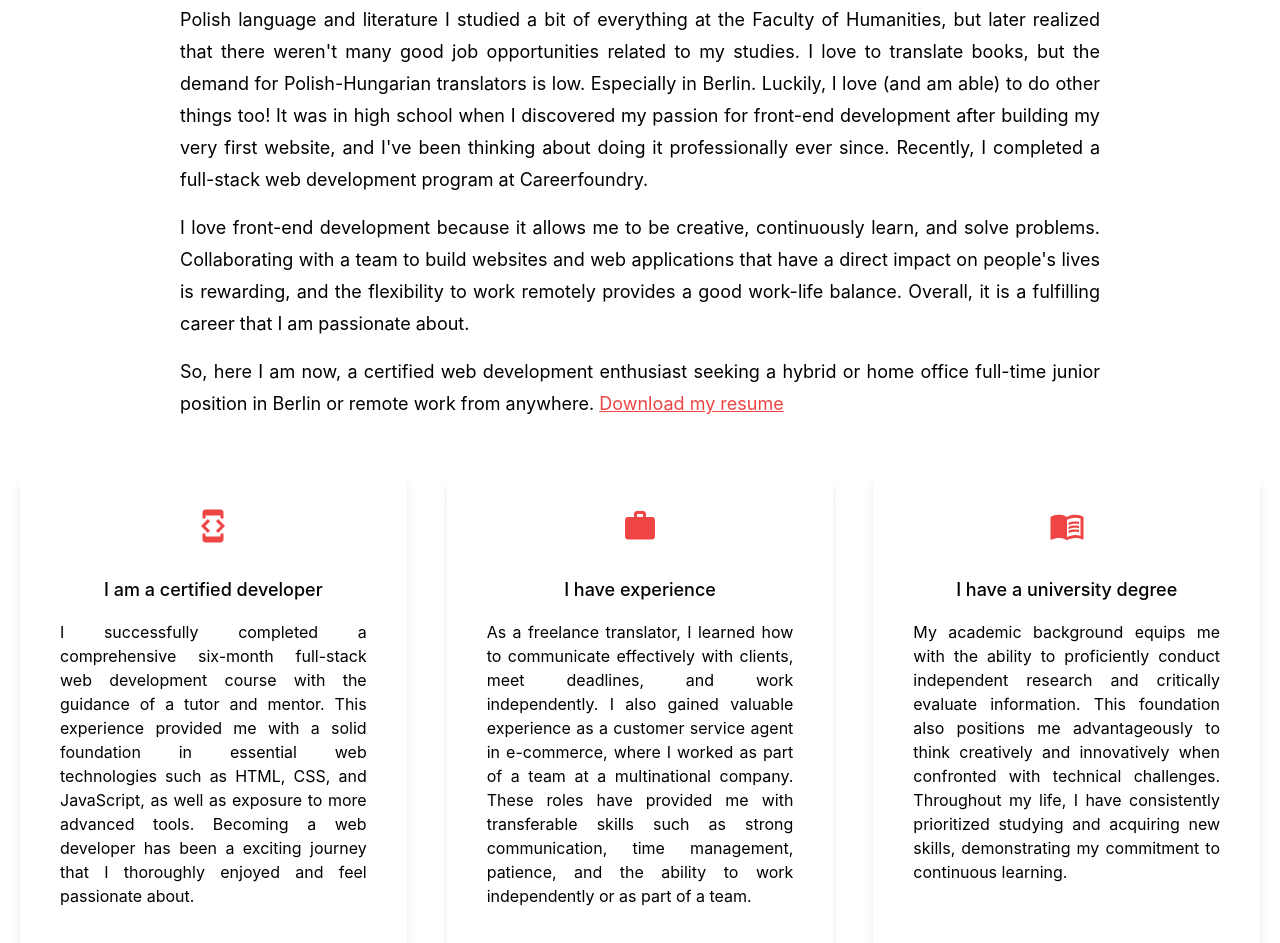
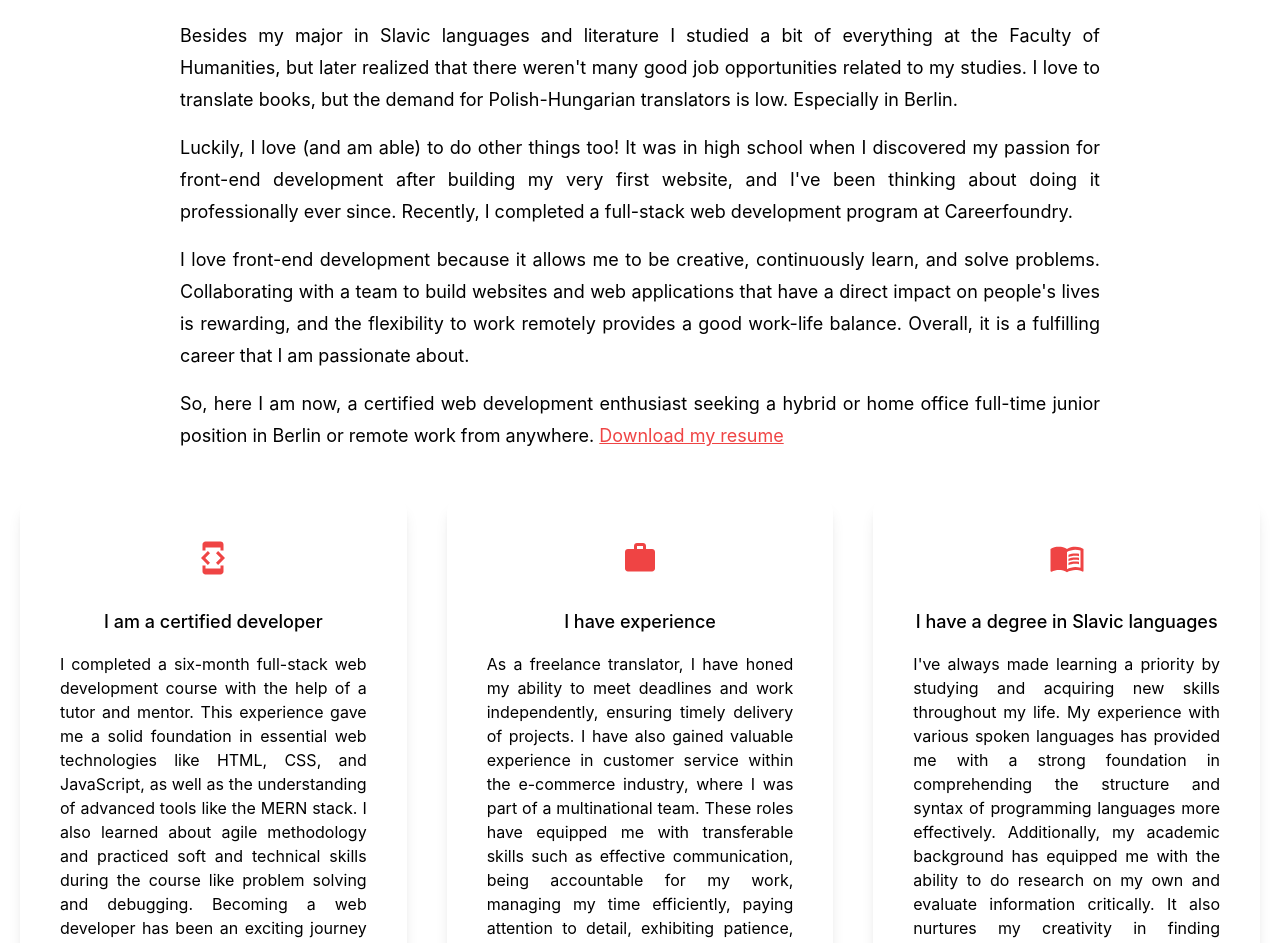
Before and after one commit to martalexaa/my-portfolio, a Next.js app: page / in a window 1280 px wide. Shown: the part 1108-2051 px from the top of the page. Built offline with nearby package versions, Linux system fonts and the light colour scheme.

Commit message:
Update index.js

```diff
--- a/pages/index.js
+++ b/pages/index.js
@@ -62,9 +62,12 @@ export default function Home() {
             <p className="text-lg py-2 leading-8 text-justify">
               I've always had very diverse interests (from languages and poetry across to photography, art, natural sciences, politics, tech and more).
               Probably that's why I enjoy learning new things.
-              Besides my major in Polish language and literature I studied a bit of everything at the Faculty of Humanities,
+              <p className="text-lg py-2 leading-8 text-justify"></p>
+              Besides my major in Slavic languages and literature I studied a bit of everything at the Faculty of Humanities,
               but later realized that there weren't many good job opportunities related to my studies.
               I love to translate books, but the demand for Polish-Hungarian translators is low. Especially in Berlin.
+            </p>
+            <p className="text-lg py-2 leading-8 text-justify">
               Luckily, I love (and am able) to do other things too! It was in high school when
               I discovered my passion for front-end development after building my very first website,
               and I've been thinking about doing it professionally ever since. Recently, I completed a full-stack web development program at Careerfoundry.
@@ -89,9 +92,10 @@ export default function Home() {
                 I am a certified developer
               </h3>
               <p className="py-2 text-justify">
-                I successfully completed a comprehensive six-month full-stack web development course with the guidance of a tutor and mentor.
-                This experience provided me with a solid foundation in essential web technologies such as HTML, CSS, and JavaScript, as well as exposure to more advanced tools.
-                Becoming a web developer has been a exciting journey that I thoroughly enjoyed and feel passionate about.
+                I completed a six-month full-stack web development course with the help of a tutor and mentor.
+                This experience gave me a solid foundation in essential web technologies like HTML, CSS, and JavaScript, as well as the understanding of advanced tools like the MERN stack.
+                I also learned about agile methodology and practiced soft and technical skills during the course like problem solving and debugging.
+                Becoming a web developer has been an exciting journey that I truly enjoyed and feel passionate about.
               </p>
             </div>
             <div className="text-center shadow-lg p-10 rounded-xl my-10 flex-1">
@@ -100,19 +104,22 @@ export default function Home() {
                 I have experience
               </h3>
               <p className="py-2 text-justify">
-                As a freelance translator, I learned how to communicate effectively with clients, meet deadlines, and work independently. I also gained valuable experience as a customer service agent in e-commerce, where I worked as part of a team at a multinational company.
-                These roles have provided me with transferable skills such as strong communication, time management, patience, and the ability to work independently or as part of a team.
+                As a freelance translator, I have honed my ability to meet deadlines and work independently, ensuring timely delivery of projects.
+                I have also gained valuable experience in customer service within the e-commerce industry, where I was part of a multinational team.
+                These roles have equipped me with transferable skills such as effective communication, being accountable for my work, managing my time efficiently,
+                paying attention to detail, exhibiting patience, and adopting a user-centric mindset.
               </p>
             </div>
             <div className="text-center shadow-lg p-10 rounded-xl my-10 flex-1">
               <div className="flex-1 m-auto w-fit text-4xl text-red-500"><MdMenuBook /></div>
               <h3 className="text-lg font-medium pt-8 pb-2  ">
-                I have a university degree
+                I have a degree in Slavic languages
               </h3>
               <p className="py-2 text-justify">
-                My academic background equips me with the ability to proficiently conduct independent research and critically evaluate information.
-                This foundation also positions me advantageously to think creatively and innovatively when confronted with technical challenges.
-                Throughout my life, I have consistently prioritized studying and acquiring new skills, demonstrating my commitment to continuous learning.
+                I've always made learning a priority by studying and acquiring new skills throughout my life.
+                My experience with various spoken languages has provided me with a strong foundation in comprehending the structure and syntax of programming languages more effectively.
+                Additionally, my academic background has equipped me with the ability to do research on my own and evaluate information critically.
+                It also nurtures my creativity in finding innovative solutions to complex technical problems.
               </p>
             </div>
           </div>
@@ -258,7 +265,7 @@ export default function Home() {
                 width={"100%"}
                 height={"100%"}
                 alt="a screenshot of my project" />
-              <p className="py-5 text-justify">My portfolio website was built with Next.js and Tailwind, offering benefits such as server-side rendering, static site generation, easy deployment, and seamless client-side routing.
+              <p className="py-5 text-justify">I built this portfolio website with Next.js and Tailwind, offering benefits such as server-side rendering, static site generation, easy deployment, and seamless client-side routing.
                 Tailwind's pre-designed components and responsive layout classes speed up development.
                 The combination of Next.js and Tailwind creates a fast, responsive, and visually appealing portfolio website that showcases my skills and projects efficiently.</p>
               <div className="flex justify-between px-20">
```
